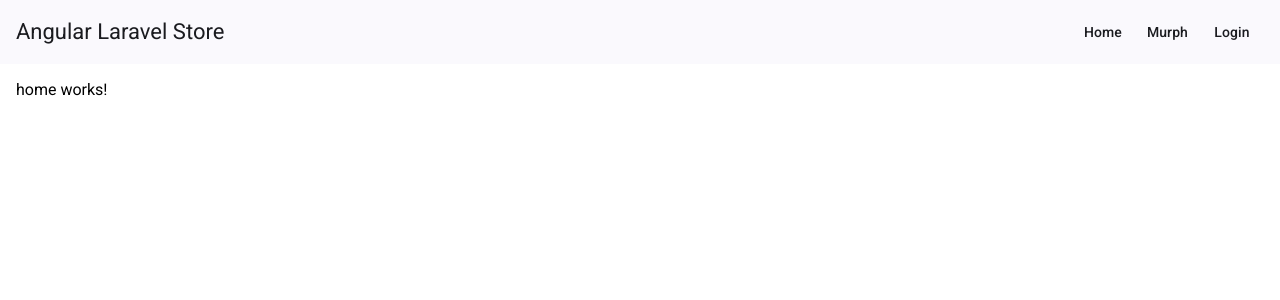
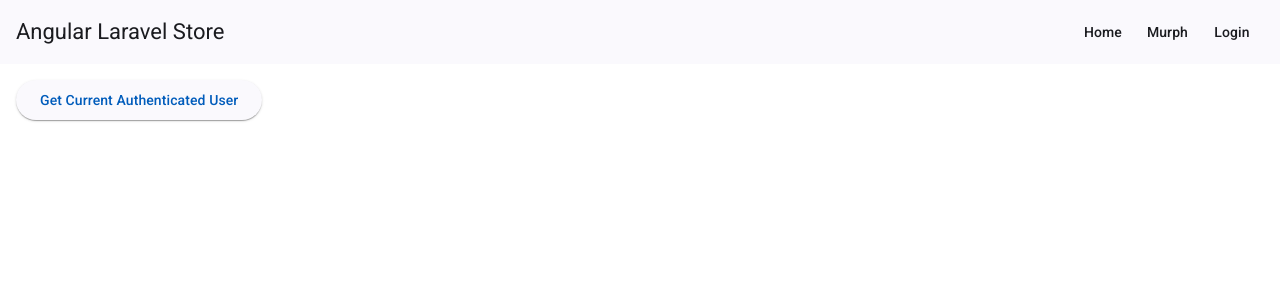
Before and after one commit to colcheski/angular-laravel-store, an Angular app in the folder frontend/: page / in a window 1280 px wide. Shown: the top 300 px of the page. Built offline with nearby package versions, Linux system fonts and the light colour scheme.

Commit message:
update home component with user check

```diff
--- a/frontend/src/app/home/home.component.html
+++ b/frontend/src/app/home/home.component.html
@@ -1 +1,3 @@
-<p>home works!</p>
+<div>
+    <button mat-raised-button (click)="user()">Get Current Authenticated User</button>
+</div>
--- a/frontend/src/app/home/home.component.ts
+++ b/frontend/src/app/home/home.component.ts
@@ -1,12 +1,19 @@
 import { Component } from '@angular/core';
+import { AuthenticationService } from '../authentication.service';
+import { MatButtonModule } from '@angular/material/button';
 
 @Component({
   selector: 'app-home',
   standalone: true,
-  imports: [],
+  imports: [MatButtonModule],
   templateUrl: './home.component.html',
   styleUrl: './home.component.css'
 })
 export class HomeComponent {
 
+  constructor(public authenticationService: AuthenticationService) {}
+
+  user() {
+    this.authenticationService.user();
+  }
 }
--- a/frontend/src/app/login/login.component.html
+++ b/frontend/src/app/login/login.component.html
@@ -13,7 +13,4 @@
 <div>
     <button mat-raised-button (click)="login()">Login</button>
 </div>
-<div>
-    <button mat-raised-button (click)="user()">Get Current Authenticated User</button>
-</div>
 <mat-spinner *ngIf="isLoading"></mat-spinner>
--- a/frontend/src/app/login/login.component.ts
+++ b/frontend/src/app/login/login.component.ts
@@ -34,8 +34,4 @@ export class LoginComponent {
       }
     });
   }
-
-  user() {
-    this.authenticationService.user();
-  }
 }
```
